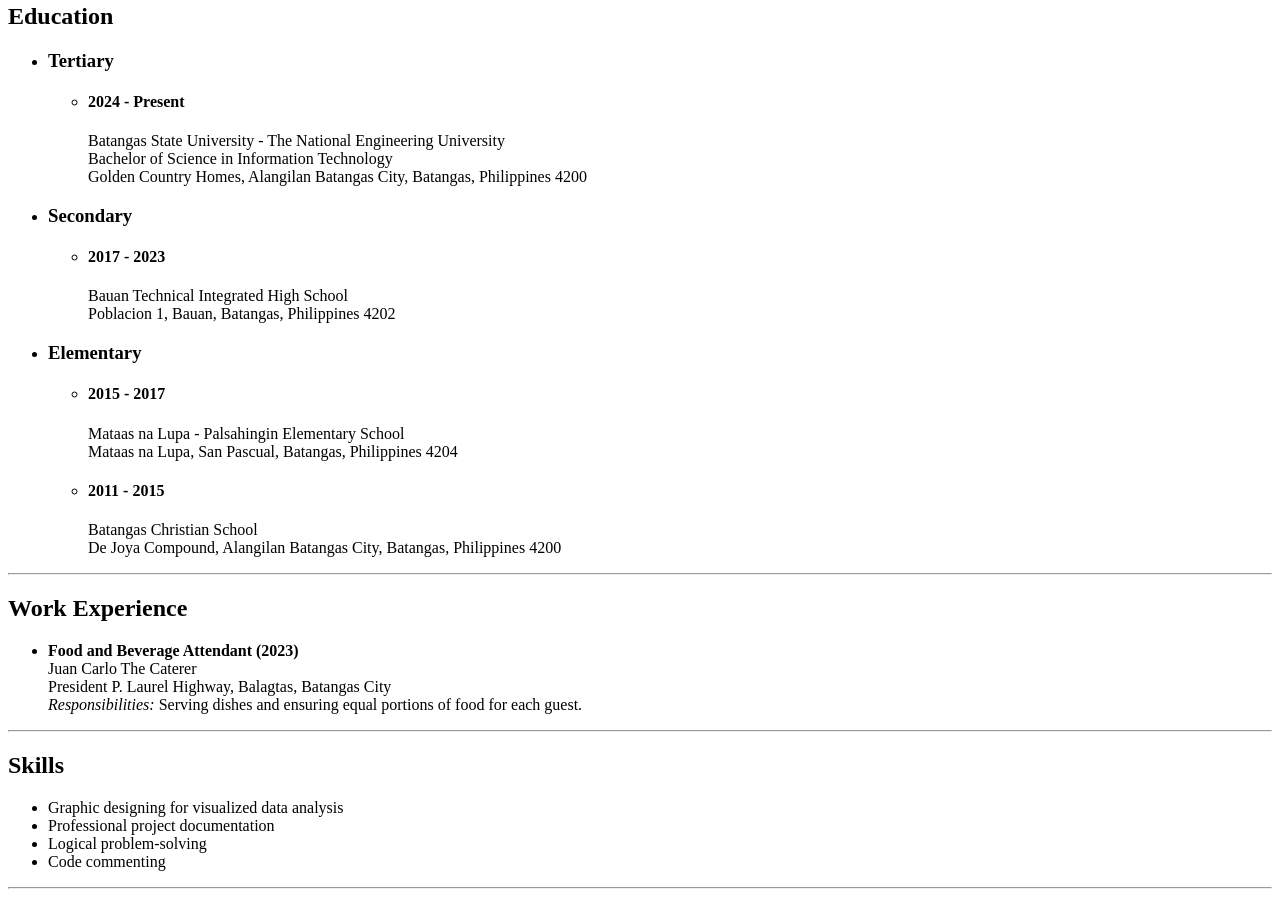
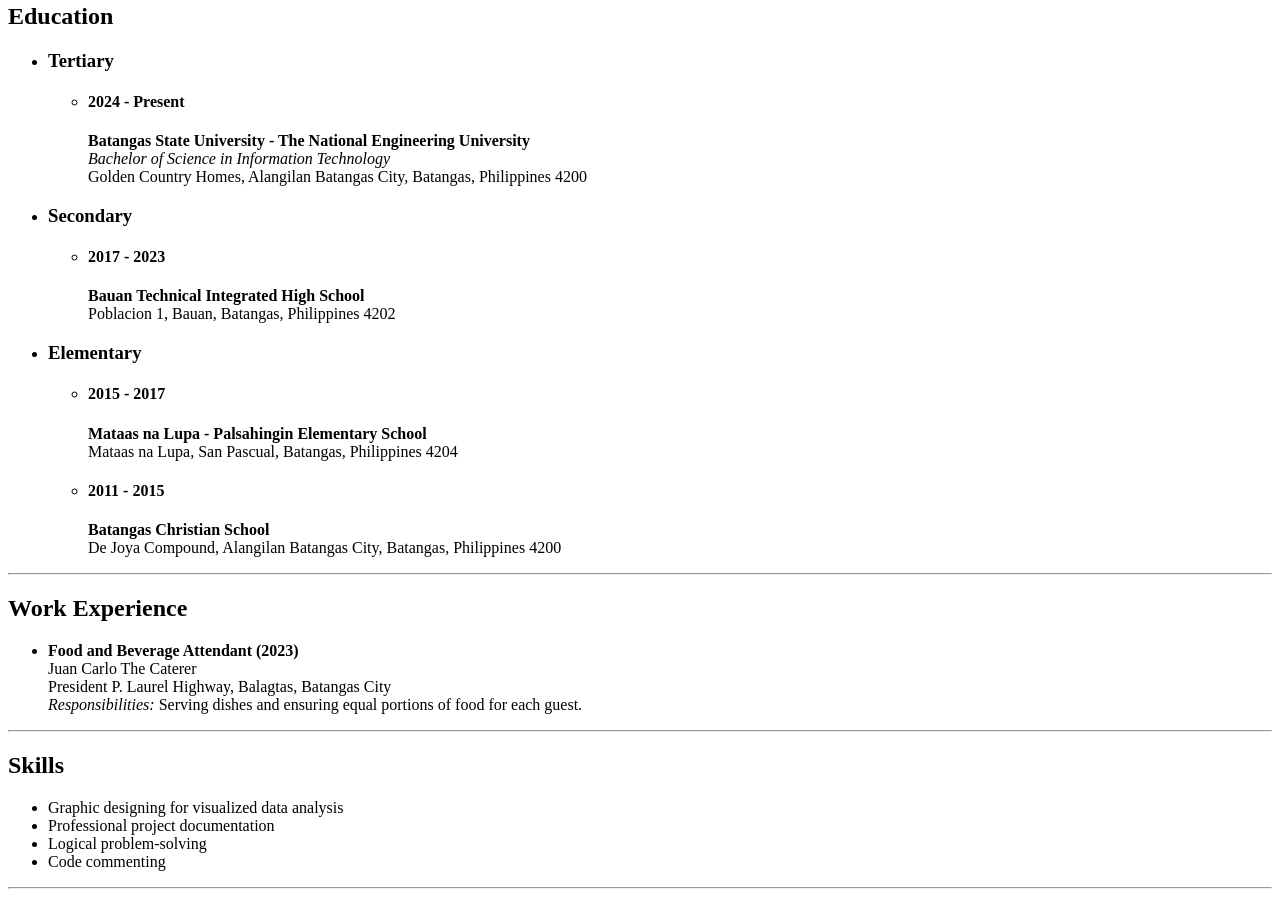
Before and after one commit to mayahyah/fabul-project1-it-nt-3109, a plain HTML site: page index.html in a window 1280 px wide. Shown: the part 2396-3302 px from the top of the page. Drawn offline with Linux system fonts and the light colour scheme.

Commit message:
Edited bold texts and italicized important info.

```diff
--- a/index.html
+++ b/index.html
@@ -24,21 +24,21 @@
             <ul>
             <li><h3>Tertiary</h3></li>
                 <ul>
-                <li><h4>2024 - Present</h4>	<p>Batangas State University - The National Engineering University
-                                            <br>Bachelor of Science in Information Technology
+                <li><h4>2024 - Present</h4>	<p><b>Batangas State University - The National Engineering University</b>
+                                            <br><i>Bachelor of Science in Information Technology</i>
                                             <br>Golden Country Homes, Alangilan Batangas City, Batangas, Philippines 4200</p></li>
                 </ul>
             <li><h3>Secondary</h3></li>
                 <ul>
-                <li><h4>2017 - 2023</h4>    <p>Bauan Technical Integrated High School
+                <li><h4>2017 - 2023</h4>    <p><b>Bauan Technical Integrated High School</b>
                                             <br>Poblacion 1, Bauan, Batangas, Philippines 4202</p></li>
                 </ul>
             <li><h3>Elementary</h3></li>
                 <ul>
-                <li><h4>2015 - 2017</h4>    <p>Mataas na Lupa - Palsahingin Elementary School
+                <li><h4>2015 - 2017</h4>    <p><b>Mataas na Lupa - Palsahingin Elementary School</b>
                                             <br>Mataas na Lupa, San Pascual, Batangas, Philippines 4204</p></li>
 
-                <li><h4>2011 - 2015</h4>    <p>Batangas Christian School
+                <li><h4>2011 - 2015</h4>    <p><b>Batangas Christian School</b>
                                             <br>De Joya Compound, Alangilan Batangas City, Batangas, Philippines 4200</p></li>
                 </ul>
             </ul>
```
